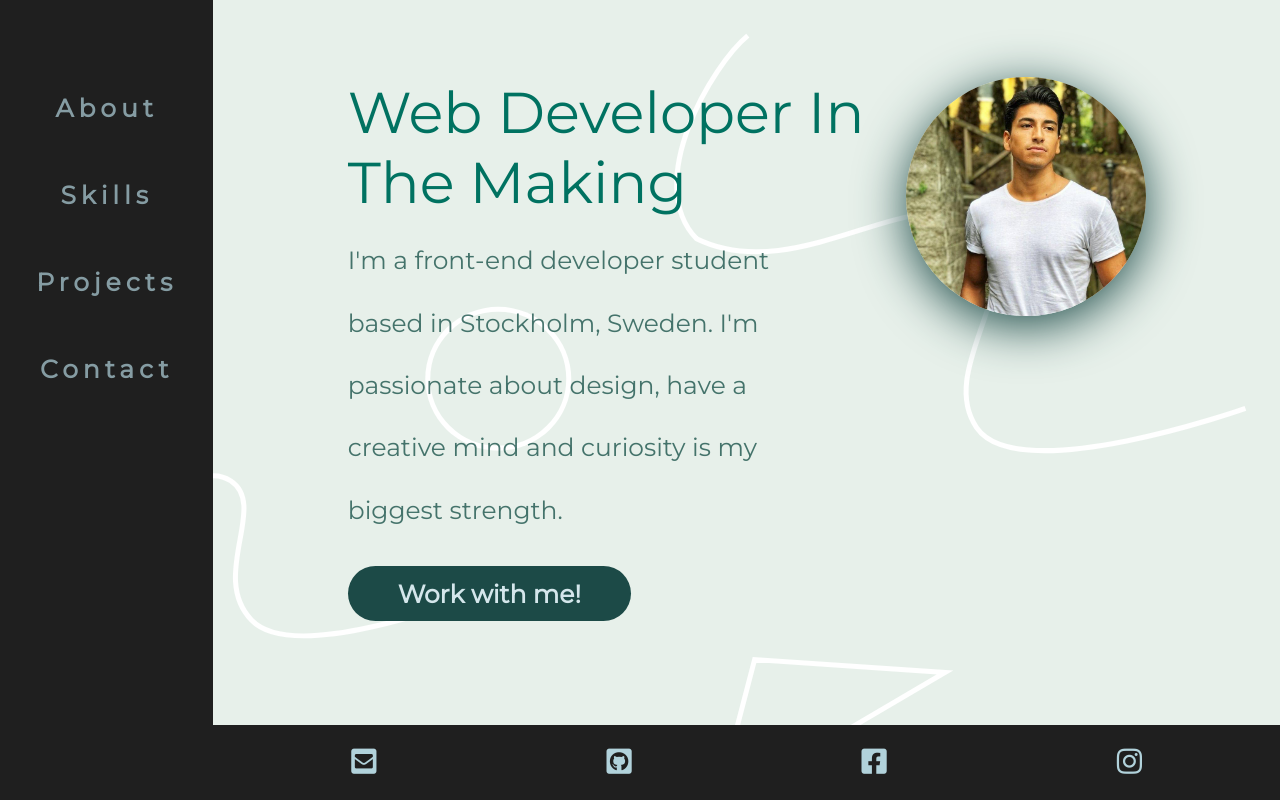
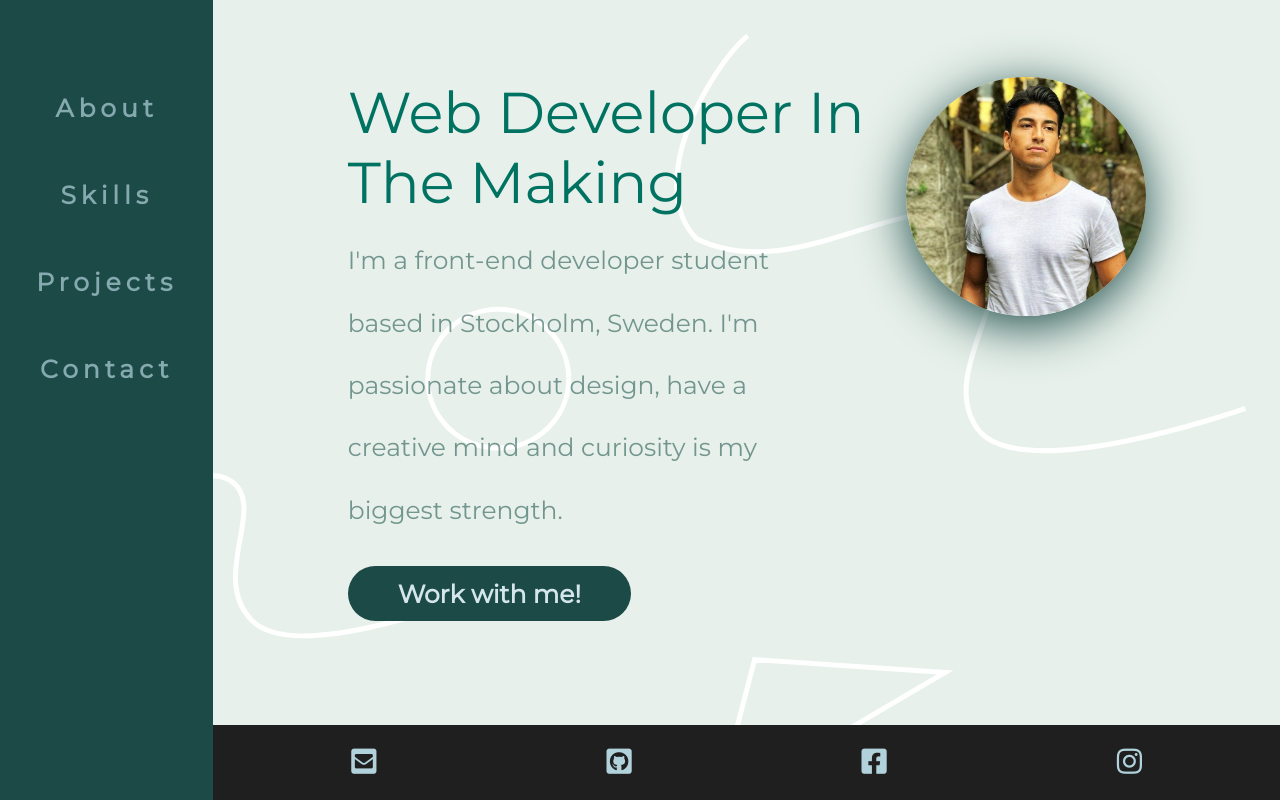
Before and after one commit to OliverBrian/Portfolio, a React (Create React App) app: page / in a window 1280 px wide. Built offline with nearby package versions, Linux system fonts and the light colour scheme; a web font is replaced by a local one.

Commit message:
changed some small things in home and sidebar

```diff
--- a/src/Components/Home.scss
+++ b/src/Components/Home.scss
@@ -47,7 +47,7 @@
                 line-height: 2em;
                 color: darken($secondary-color-4, 10%);
                 font-size: 1em;
-                opacity: 0.7;
+                opacity: 0.5;
                 margin: 0.5em 0;
                 @include for-size(desktop-up){
                     font-size: 1.3em;
--- a/src/Components/Sidebar.scss
+++ b/src/Components/Sidebar.scss
@@ -6,6 +6,7 @@
     padding: 0.5em;
     @include for-size(desktop-up){
         padding: 2em 0 0 0;
+        background: $secondary-color-3;
     }
       .navigation {
         display: flex;
```
